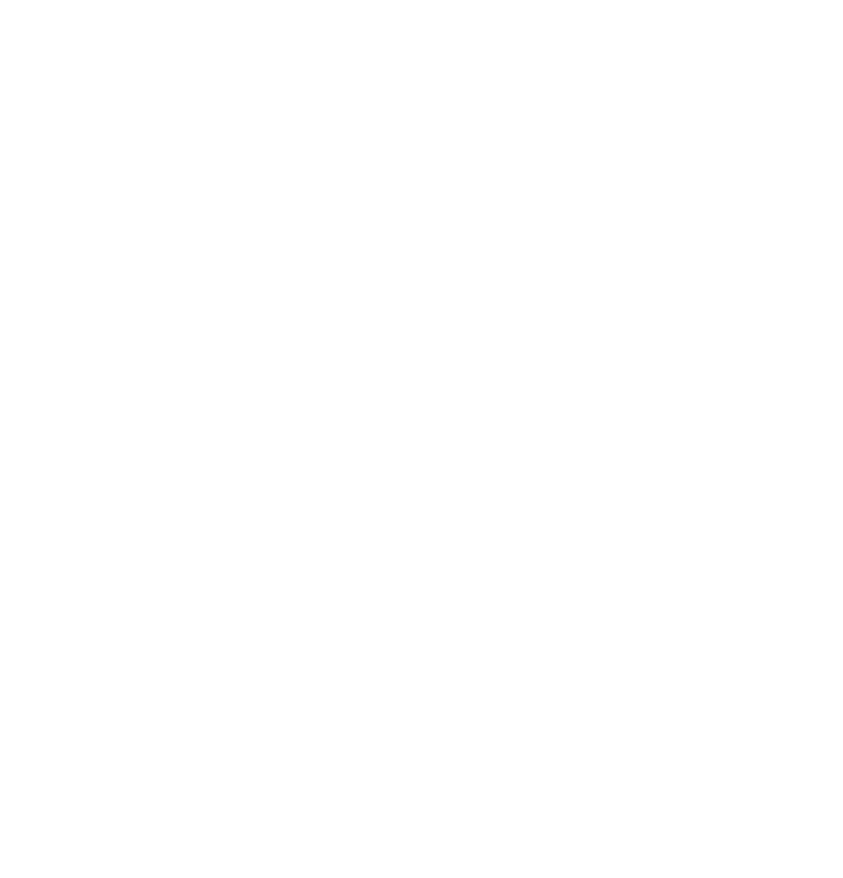
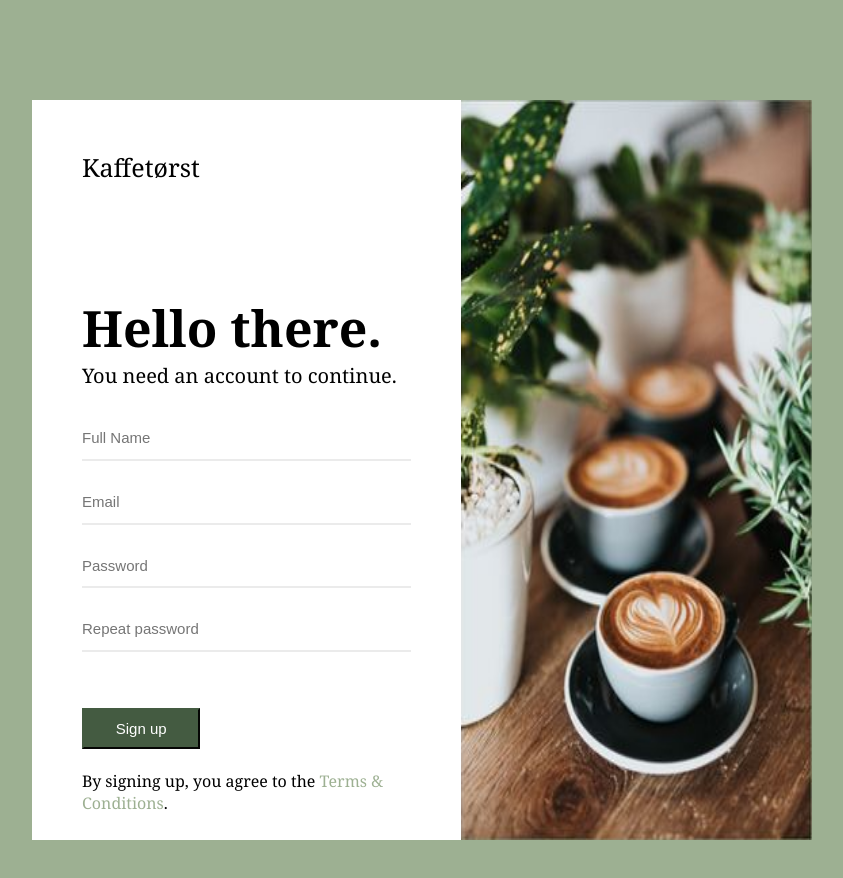
Before and after one commit to Aura-Lem/registration-form, a website: page index.html in a window 1280 px wide. Shown: the whole page, without its empty margins (218-1061 px from the left). Before the commit the page ends 800 px from the top, so only its background shows below. Drawn offline with Linux system fonts and the light colour scheme.

Commit message:
registration form design

```diff
--- a/css/base/base.css
+++ b/css/base/base.css
@@ -0,0 +1,10 @@
+body,
+body * {
+    box-sizing: border-box;
+    margin: 0;
+    padding: 0;
+}
+
+body {
+    font-family:  Cambria, Cochin, Georgia, Times, 'Times New Roman', serif
+}
--- a/css/base/layout.css
+++ b/css/base/layout.css
@@ -0,0 +1,27 @@
+.back {
+    background-color: #9DB092;
+    width: 100%;
+    height: 940px;
+}
+
+.container {
+    display: flex;
+    flex-direction: row;
+    align-items: flex-start;
+    width: 100%;
+    padding: 100px 250px;
+}
+
+.column {
+    display: flex;
+    flex-direction: column;
+    width: 55%;
+    background-color: #fff;
+    padding: 50px;
+    height: 740px;
+}
+
+.foto {
+    width: 45%;
+    height: 740px;
+}
--- a/css/page/registration-form.css
+++ b/css/page/registration-form.css
@@ -0,0 +1,138 @@
+.logo {
+    font-size: 25px;
+    margin-bottom: 110px;
+}
+
+.title {
+    font-size: 50px;
+}
+
+.subtitle {
+    font-size: 20px;
+    margin-bottom: 40px;
+}
+
+.form {
+    display: flex;
+    flex-direction: column;
+    width: 100%;
+    gap: 1rem;
+    text-align: left;
+}
+
+.form .form-row {
+    display: flex;
+    flex-direction: column;
+    gap: 2rem;
+    justify-content: flex-end;
+}
+
+
+.form-group {
+    display: flex;
+    flex-direction: column;
+    width: 100%;
+}
+
+.form input {
+    display: flex;
+    flex-direction: column;
+    padding-bottom: 0.8rem;
+    border: none;
+    border-bottom: 2px solid #ccc6;
+    font-size: 15px;
+}
+
+.form input:focus {
+    outline: 1px solid #ccc;
+}
+
+.form-row button {
+    width: 36%;
+    padding: 10px;
+    font-size: 15px;
+    margin-top: 40px;
+    background-color: #445B41;
+    color: #fff;
+    border-color: #445B41;
+}
+
+.form-row button:hover {
+    text-decoration: underline;
+    font-weight: bold;
+    cursor: pointer;
+    background-color: #9DB092;
+    border-color: #9DB092;
+}
+
+.terms {
+    margin-top: 5px;
+}
+
+.terms a {
+    text-decoration: none;
+    color: #9DB092;
+}
+
+.terms a:hover {
+    text-decoration: underline;
+}
+
+@media (min-width: 1500px) {
+    .container {
+        padding: 100px 300px;
+    }
+}
+
+@media (min-width: 1600px) {
+    .container {
+        padding: 100px 400px;
+    }
+}
+
+@media (max-width: 1200px) {
+    .container {
+        padding: 100px 150px;
+    }
+}
+
+@media (max-width: 1000px) {
+    .container {
+        padding: 100px 50px;
+    }
+}
+
+@media (max-width: 800px) {
+    .container {
+        flex-direction: column;
+    }
+    .column {
+        height: 750px;
+        width: 100%;
+    }
+    .back {
+        height: 1700px;
+    }
+    .foto {
+        width: 100%;
+    }
+}
+
+@media (max-width: 480px) {
+    .container {
+        flex-direction: column;
+    }
+    .column {
+        height: 900px;
+        width: 100%;
+    }
+    .back {
+        height: 1850px;
+    }
+    .foto {
+        width: 100%;
+    }
+    .form-row button {
+        width: 60%;
+    }
+}
--- a/index.html
+++ b/index.html
@@ -4,8 +4,49 @@
     <meta charset="UTF-8">
     <meta name="viewport" content="width=device-width, initial-scale=1.0">
     <title>Registration-form</title>
+    <link rel="shortcut icon" href="./favicon.ico" />
+    <link rel="icon" type="image/png" href="./favicon/favicon-96x96.png" sizes="96x96" />
+    <link rel="icon" type="image/svg+xml" href="./favicon/favicon.svg" />
+    <link rel="apple-touch-icon" sizes="180x180" href="./favicon/apple-touch-icon.png" />
+    <meta name="apple-mobile-web-app-title" content="Projekto pavadinimas" />
+    <link rel="manifest" href="./favicon/site.webmanifest" />
+
+    <link rel="stylesheet" href="./css/base/base.css">
+    <link rel="stylesheet" href="./css/base/layout.css">
+    <link rel="stylesheet" href="./css/page/registration-form.css">
+
 </head>
+
 <body>
-
+    <div class="back">
+       <div class="container">
+           <div class="column">
+              <p class="logo">Kaffetørst</p>
+              <h1 class="title">Hello there.</h1>
+              <p class="subtitle">You need an account to continue.</p>
+              <form class="form">
+                <div class="form-row">
+                    <div class="form-group">
+                        <input id="full-name" type="text" name="name " value="" placeholder="Full Name" required>
+                    </div>
+                    <div class="form-group">
+                        <input id="email" type="email" name="email" value="" placeholder="Email" required>
+                    </div>
+                    <div class="form-group">
+                        <input id="password" type="text" name="password" value="" placeholder="Password" required>
+                    </div>
+                    <div class="form-group">
+                        <input id="Repeat-password" type="text" name="Repeat password" value="" placeholder="Repeat password" required>
+                    </div>
+                </div>
+                <div class="form-row">
+                    <button class="button" type="submit">Sign up</button>
+                </div>
+                <p class="terms">By signing up, you agree to the <a href="#">Terms & Conditions</a>.</p>
+              </form>
+           </div>
+           <img class="foto" src="./img/coffe.png" alt="Kavos puodeliai tarp geliu">
+       </div>
+    </div>
 </body>
 </html>
```
Also changed, not shown: favicon.ico (added), favicon/apple-touch-icon.png (added), favicon/favicon-96x96.png (added), favicon/favicon.svg (added), favicon/site.webmanifest (added), favicon/web-app-manifest-192x192.png (added), favicon/web-app-manifest-512x512.png (added), img/coffe.png (added), img/favicon.png (added), img/logo.png (added).
